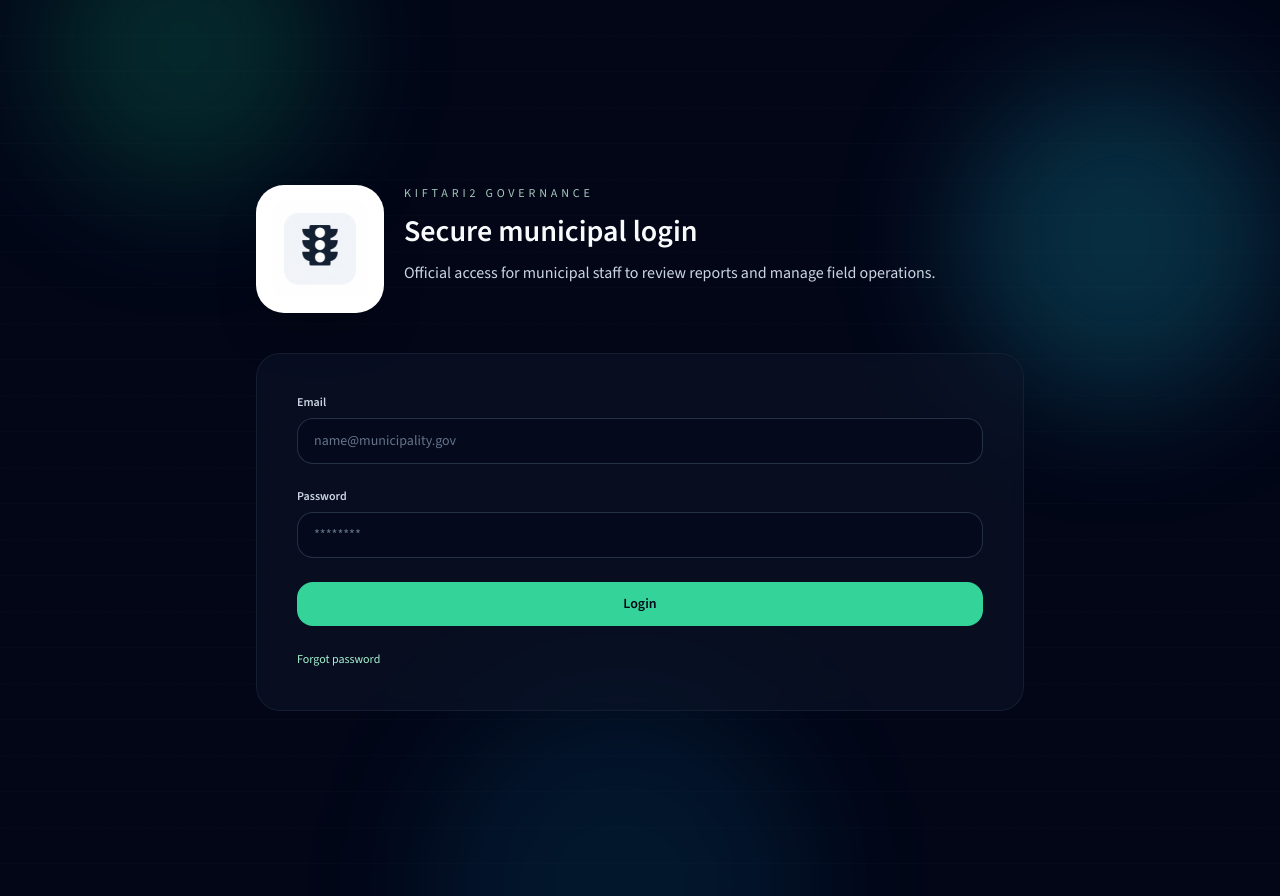
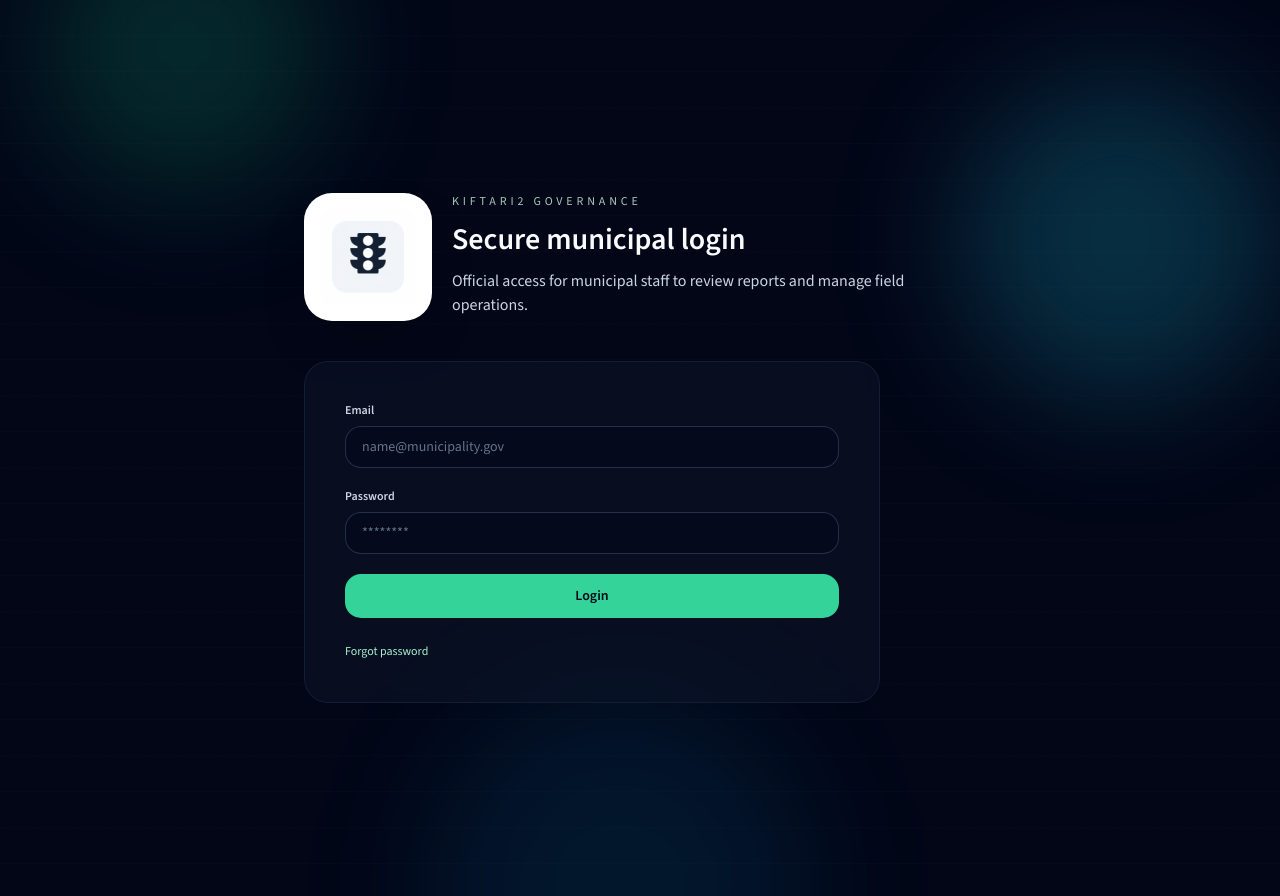
Before and after one commit to leyakassir/KifTari2_Dashboard, a React (Vite) app: page /login in a window 1280 px wide. Built offline with nearby package versions, Linux system fonts and the light colour scheme.

Commit message:
Refine welcome and login layouts

```diff
--- a/src/features/auth/Login.jsx
+++ b/src/features/auth/Login.jsx
@@ -91,7 +91,7 @@ export default function Login() {
       </div>
 
       <div
-        className="relative mx-auto flex min-h-screen max-w-3xl flex-col justify-center"
+        className="relative mx-auto flex min-h-screen max-w-2xl flex-col justify-center"
         style={{ fontFamily: "'Source Sans 3', sans-serif" }}
       >
         {/* Upper zone: identity */}
@@ -118,14 +118,14 @@ export default function Login() {
         </div>
 
         {/* Lower zone: form */}
-        <div className="w-full rounded-3xl border border-slate-800/60 bg-slate-900/50 p-8 backdrop-blur sm:p-10">
+        <div className="w-full max-w-xl rounded-3xl border border-slate-800/60 bg-slate-900/50 p-8 backdrop-blur sm:p-10">
           {error ? (
             <div className="mb-6 rounded-2xl border border-red-500/30 bg-red-500/10 px-4 py-3 text-sm text-red-200">
               {error}
             </div>
           ) : null}
 
-          <form onSubmit={handleSubmit} className="space-y-6">
+          <form onSubmit={handleSubmit} className="space-y-5">
             <div>
               <label className="mb-2 block text-xs font-semibold text-slate-300">
                 Email
@@ -136,7 +136,7 @@ export default function Login() {
                 value={email}
                 onChange={(e) => setEmail(e.target.value)}
                 required
-                className="w-full rounded-2xl border border-slate-700/70 bg-slate-950/40 px-4 py-3 text-sm text-slate-100 placeholder:text-slate-500 focus:outline-none focus:ring-2 focus:ring-emerald-400/30"
+                className="w-full rounded-2xl border border-slate-700/70 bg-slate-950/40 px-4 py-2.5 text-sm text-slate-100 placeholder:text-slate-500 focus:outline-none focus:ring-2 focus:ring-emerald-400/30"
               />
             </div>
 
@@ -150,7 +150,7 @@ export default function Login() {
                 value={password}
                 onChange={(e) => setPassword(e.target.value)}
                 required
-                className="w-full rounded-2xl border border-slate-700/70 bg-slate-950/40 px-4 py-3 text-sm text-slate-100 placeholder:text-slate-500 focus:outline-none focus:ring-2 focus:ring-emerald-400/30"
+                className="w-full rounded-2xl border border-slate-700/70 bg-slate-950/40 px-4 py-2.5 text-sm text-slate-100 placeholder:text-slate-500 focus:outline-none focus:ring-2 focus:ring-emerald-400/30"
               />
             </div>
 
--- a/src/features/auth/Welcome.jsx
+++ b/src/features/auth/Welcome.jsx
@@ -14,13 +14,15 @@ export default function Welcome() {
       </div>
 
       <div className="relative mx-auto flex min-h-screen max-w-6xl flex-col px-6 py-16">
-        <div className="flex flex-col gap-10">
-          <div className="flex flex-col items-start gap-5">
+        <div className="grid gap-10 lg:grid-cols-[1.2fr_0.8fr] lg:items-start">
+          <div className="space-y-8">
+            <div className="flex flex-col gap-6 sm:flex-row sm:items-start">
               <img
                 src="/logo.png"
                 alt="KifTari2 logo"
-              className="h-36 w-36 rounded-[30px] bg-white p-4 shadow-2xl sm:h-40 sm:w-40"
+                className="h-32 w-32 rounded-[30px] bg-white p-4 shadow-2xl sm:h-36 sm:w-36"
               />
+              <div className="space-y-4">
                 <div className="space-y-2">
                   <p className="text-xs uppercase tracking-[0.32em] text-emerald-100/80">
                     KIFTARI2 GOVERNANCE
@@ -29,10 +31,6 @@ export default function Welcome() {
                     Official municipal operations system
                   </p>
                 </div>
-          </div>
-
-          <div className="grid gap-10 lg:grid-cols-[1.2fr_0.8fr] lg:items-start">
-            <div className="space-y-6">
                 <h1 className="text-2xl font-semibold text-slate-50 sm:text-3xl">
                   Road safety management for municipalities
                 </h1>
@@ -41,15 +39,17 @@ export default function Welcome() {
                   the status of every street issue through a single, centralized
                   dashboard.
                 </p>
+              </div>
+            </div>
 
             <div className="flex flex-col gap-4 sm:flex-row sm:items-center">
               <Link
                 to="/login"
-                  className="inline-flex items-center justify-center rounded-2xl bg-emerald-400 px-6 py-3 text-sm font-semibold text-slate-950 hover:bg-emerald-300"
+                className="inline-flex items-center justify-center rounded-2xl bg-emerald-400 px-6 py-3 text-sm font-semibold text-slate-950 hover:bg-emerald-300 whitespace-nowrap"
               >
                 Continue to login
               </Link>
-                <div className="rounded-2xl border border-slate-800/60 px-5 py-3 text-xs uppercase tracking-[0.24em] text-slate-400">
+              <div className="rounded-2xl border border-slate-800/60 px-5 py-3 text-[11px] uppercase tracking-[0.22em] text-slate-400 whitespace-nowrap overflow-hidden text-ellipsis">
                 Designed for municipal teams and local authorities
               </div>
             </div>
@@ -79,6 +79,5 @@ export default function Welcome() {
         </div>
       </div>
     </div>
-    </div>
   );
 }
```
Lines whose indentation alone changed are shown as unchanged.
